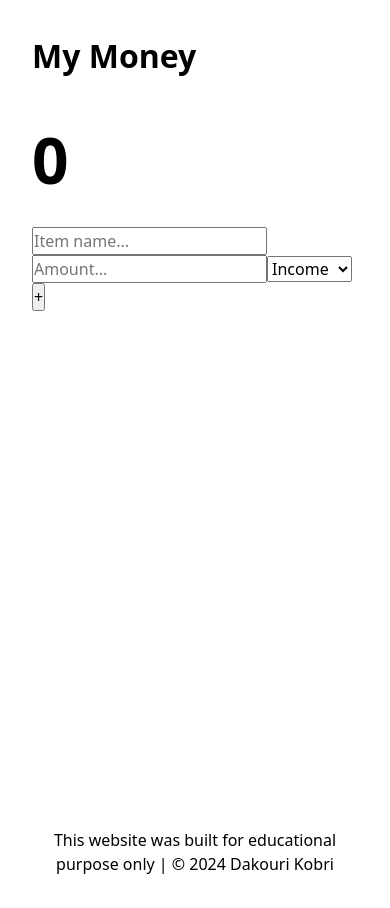
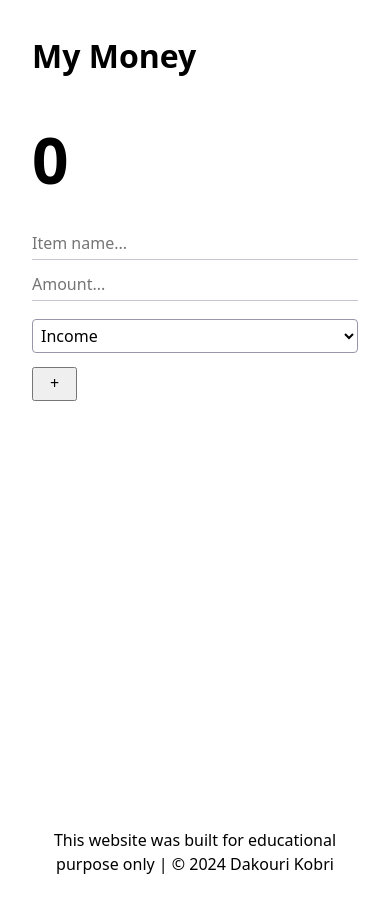
Before and after one commit to DakouriKobri/basic-expense-tracker-react-vite, a React (Vite) app: page / in a window 390 px wide. Built offline with nearby package versions, Linux system fonts and the light colour scheme.

Commit message:
Style Form: mobile view

```diff
--- a/src/App.css
+++ b/src/App.css
@@ -5,6 +5,8 @@
 }
 
 .container {
+  width: 100%;
+  margin: 0 auto;
   position: relative;
   min-height: 100vh;
 }
@@ -34,7 +36,38 @@
 }
 
 .form {
-  margin-bottom: 1.2rem;
+  margin-bottom: 1.8rem;
+}
+
+.form__control-container {
+  display: flex;
+  flex-direction: column;
+  gap: 0.5rem;
+  margin-bottom: 0.5rem;
+}
+
+.form__input {
+  padding: 0.25rem 0;
+  border: none;
+  border-bottom: 1px solid #c5c6d0;
+}
+
+.form__input:active,
+.form__input:focus {
+  outline: none;
+}
+
+.form__select {
+  margin-top: 0.6rem;
+  padding: 0.25rem;
+  background-color: transparent;
+  border: 1px solid #9897a9;
+  border-radius: 0.25rem;
+}
+
+.btn {
+  margin-top: 0.4rem;
+  padding: 0.125rem 1rem 0.25rem 1rem;
 }
 
 .list {
--- a/src/components/Form.jsx
+++ b/src/components/Form.jsx
@@ -29,24 +29,34 @@ export default function Form({ onAdd }) {
   }
   return (
     <form className="form" onSubmit={handleSubmit}>
+      <div className="form__control-container">
         <input
+          className="form__input"
           type="text"
           placeholder="Item name..."
           value={name}
           onChange={handleNameChange}
         />
         <input
+          className="form__input"
           type="number"
           placeholder="Amount..."
           value={amount}
           onChange={handleAmountChange}
         />
-      <select value={category} onChange={handleCategoryChange}>
+        <select
+          className="form__select"
+          value={category}
+          onChange={handleCategoryChange}
+        >
           <option value="income">Income</option>
           <option value="expense">Expense</option>
         </select>
+      </div>
 
-      <button type="submit">&#43;</button>
+      <button className="btn" type="submit">
+        &#43;
+      </button>
     </form>
   );
 }
```
Lines whose indentation alone changed are shown as unchanged.
